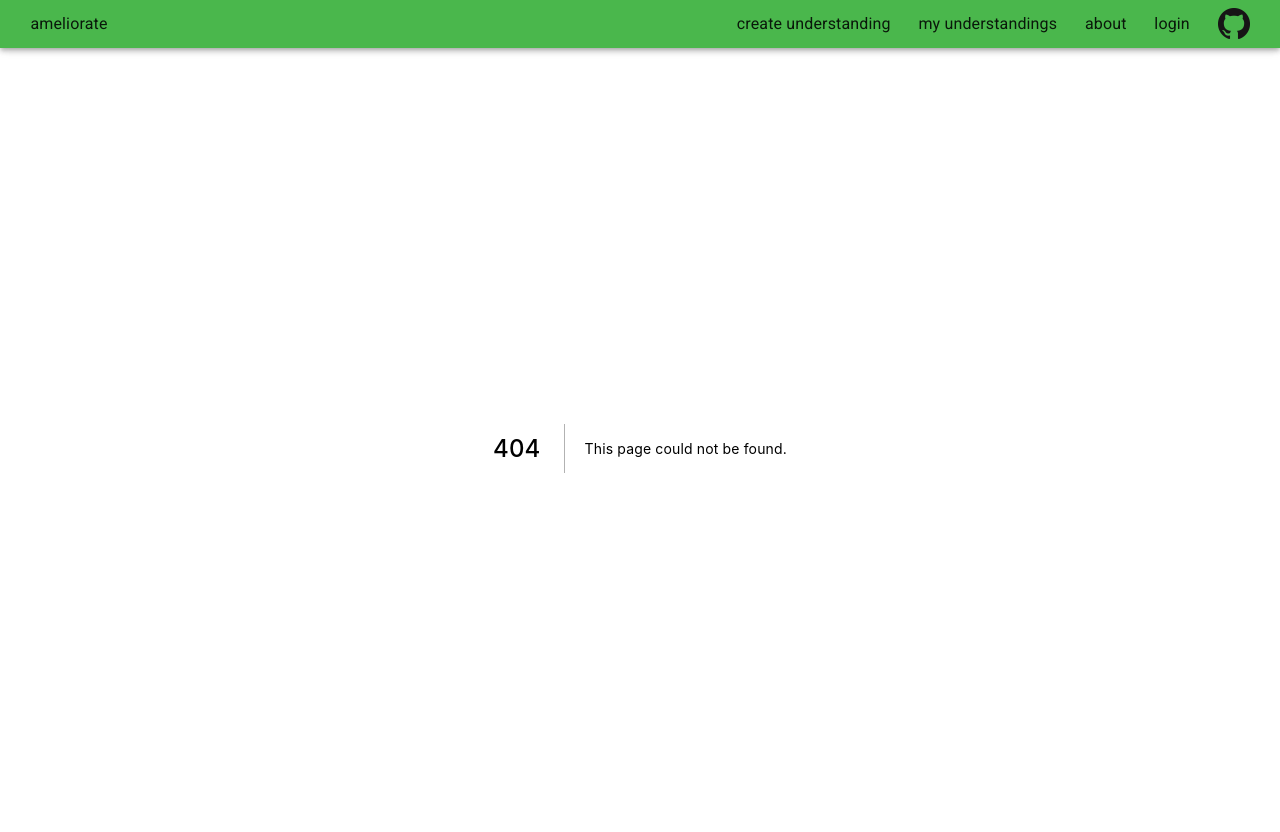
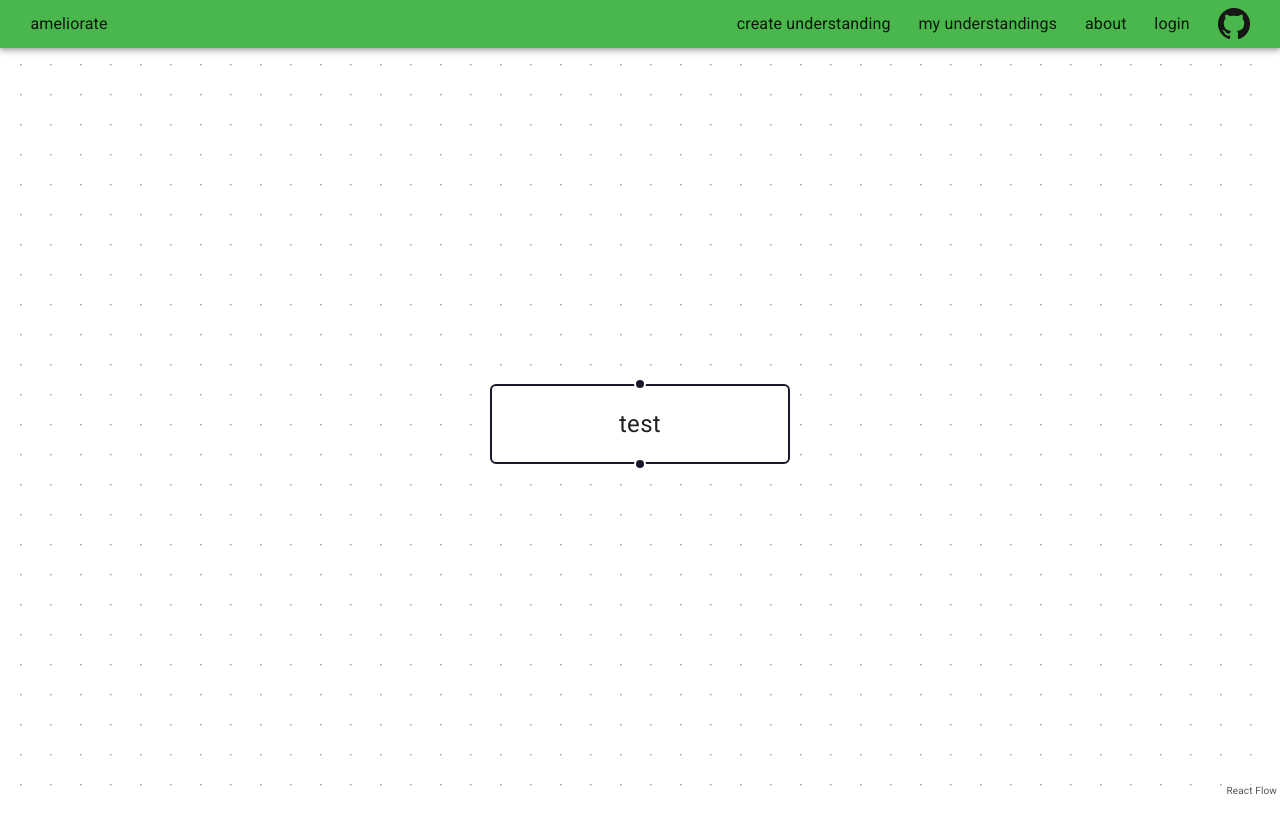
Before and after one commit to amelioro/ameliorate, a Next.js app in the folder web/: page / in a window 1280 px wide. Before the commit this address had no page. Shown: the top 832 px of the page. After the commit the page ends 800 px from the top, so only its background shows below. Built offline with nearby package versions, Linux system fonts and the light colour scheme.

Commit message:
Add react flow homepage

```diff
--- a/web/package.json
+++ b/web/package.json
@@ -14,7 +14,8 @@
     "@mui/material": "^5.9.3",
     "next": "12.2.3",
     "react": "18.2.0",
-    "react-dom": "18.2.0"
+    "react-dom": "18.2.0",
+    "react-flow-renderer": "^10.3.16"
   },
   "devDependencies": {
     "@types/node": "18.6.3",
--- a/web/pages/_app.tsx
+++ b/web/pages/_app.tsx
@@ -33,6 +33,16 @@ function MyApp({ Component, pageProps }: AppProps) {
           color: inherit;
           text-decoration: none;
         }
+
+        #__next {
+          height: 100vh;
+          display: flex;
+          flex-direction: column;
+        }
+
+        main {
+          flex: 1;
+        }
       `}</style>
     </>
   );
--- /dev/null
+++ b/web/pages/index.tsx
@@ -0,0 +1,32 @@
+import { Box } from "@mui/material";
+import { NextPage } from "next";
+import { useState } from "react";
+import ReactFlow, {
+  Background,
+  BackgroundVariant,
+  type Edge,
+  type Node,
+} from "react-flow-renderer";
+
+const initialNodes = [
+  {
+    id: "1",
+    data: { label: "test" },
+    position: { x: 250, y: 25 },
+  },
+];
+
+const Home: NextPage = () => {
+  const [nodes] = useState<Node[]>(initialNodes);
+  const [edges] = useState<Edge[]>();
+
+  return (
+    <Box width="100%" height="100%">
+      <ReactFlow nodes={nodes} edges={edges} fitView>
+        <Background variant={BackgroundVariant.Dots} />
+      </ReactFlow>
+    </Box>
+  );
+};
+
+export default Home;
```
Also changed, not shown: 1 other file (tests, documents, lock files or other folders).
